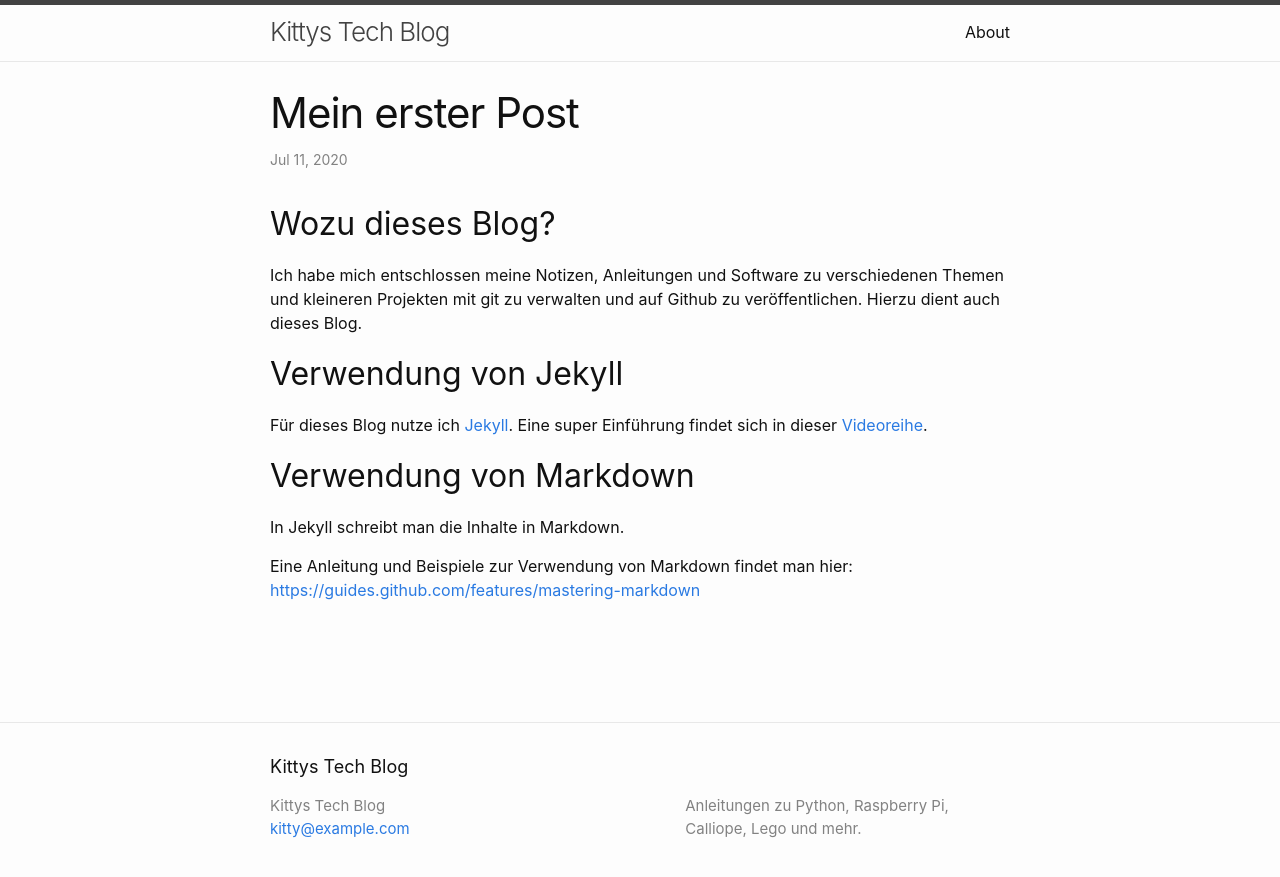
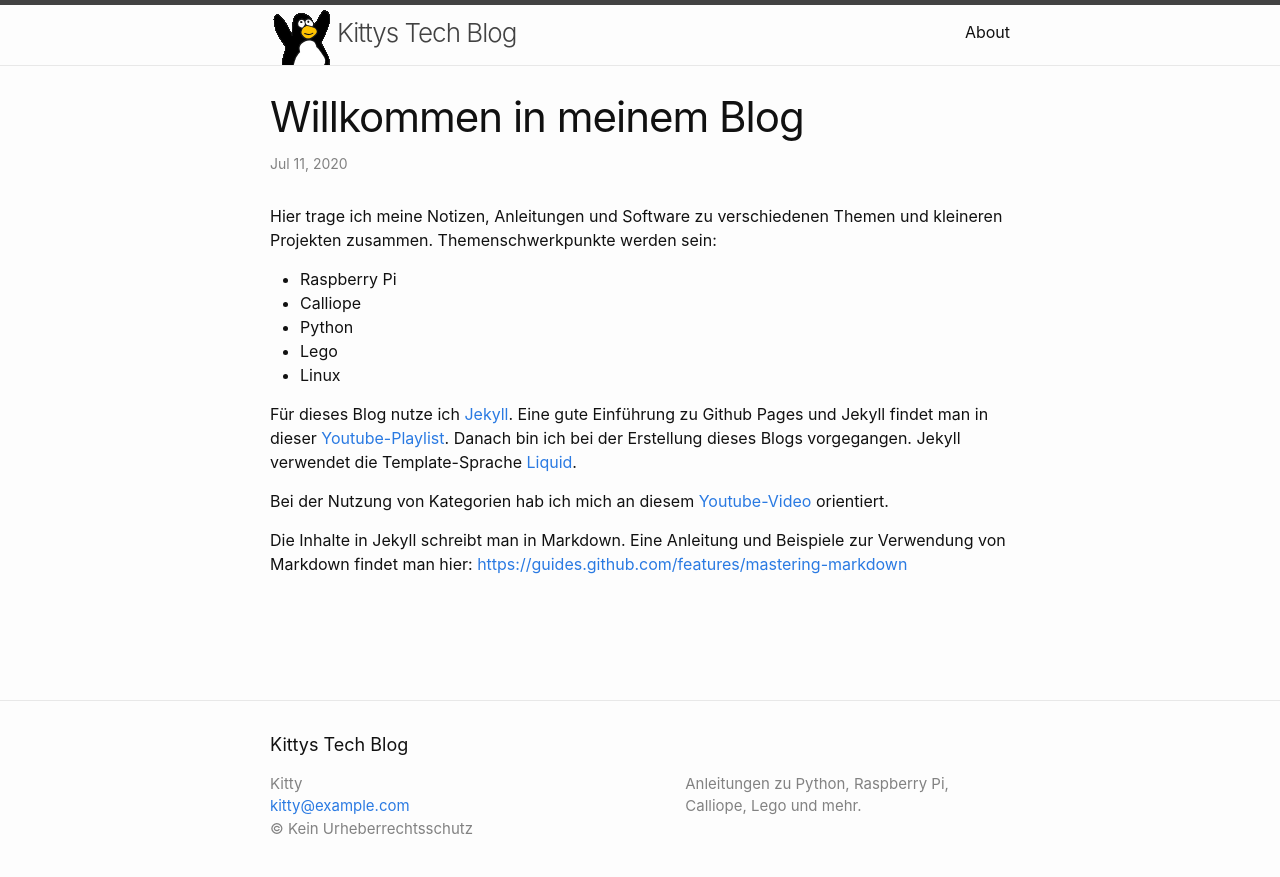
Before and after one commit to verena-km/my-blog, a Jekyll site: the page built from _posts/2020-07-11-my-first-post.md, in a window 1280 px wide. Shown: the top 877 px of the page. Built offline with Jekyll 4.4.1, drawn with Linux system fonts in a browser that asks for light colours.

Commit message:
Logo und Sonstiges

```diff
--- a/_config.yml
+++ b/_config.yml
@@ -27,6 +27,13 @@ url: "https://verena-km.github.io" # the base hostname & protocol for your site,
 #twitter_username: jekyllrb
 #github_username:  jekyll
 
+# Weitere Felder aus dem  minima Theme
+author: Kitty
+
+# Eigene Felder
+copyright: Kein Urheberrechtsschutz
+title-logo: /images/tux-yay2.png
+
 # Build settings
 # Removed minima theme as it is now a regular theme
 # theme: minima
--- a/_includes/footer.html
+++ b/_includes/footer.html
@@ -18,6 +18,9 @@
             {%- if site.email -%}
             <li><a class="u-email" href="mailto:{{ site.email }}">{{ site.email }}</a></li>
             {%- endif -%}
+            {%- if site.copyright -%}
+              &copy; {{ site.copyright | escape  }}
+            {%- endif -%}
         </ul>
       </div>
 
--- a/_includes/header.html
+++ b/_includes/header.html
@@ -3,8 +3,18 @@
   <div class="wrapper">
     {%- assign default_paths = site.pages | map: "path" -%}
     {%- assign page_paths = site.header_pages | default: default_paths -%}
+
+    <!--
     <a class="site-title" rel="author" href="{{ "/" | relative_url }}">{{ site.title | escape }}</a>
+    -->
+    <a class="site-title" rel="author" href="{{ "/" | relative_url }}">
+       {%- if site.title-logo -%}
+        <img src="{{ site.title-logo | relative_url }}" alt="{{ site.title | escape}}">
 
+       {%- endif -%}
+
+       {{ site.title | escape }}
+    </a>
     {%- if page_paths -%}
       <nav class="site-nav">
         <input type="checkbox" id="nav-trigger" class="nav-trigger" />
--- a/_posts/2020-07-11-my-first-post.md
+++ b/_posts/2020-07-11-my-first-post.md
@@ -1,24 +1,22 @@
 ---
 layout: post
-title:  "Mein erster Post"
+title:  "Willkommen in meinem Blog"
 date:   2020-07-11 10:08:49 +0200
 categories: jekyll markdown
 ---
 
 
-## Wozu dieses Blog?
+Hier trage ich meine Notizen, Anleitungen und Software zu verschiedenen Themen und kleineren Projekten zusammen. Themenschwerkpunkte werden sein:
+* Raspberry Pi
+* Calliope
+* Python
+* Lego
+* Linux
 
-Ich habe mich entschlossen meine Notizen, Anleitungen und Software zu verschiedenen Themen und kleineren Projekten mit git zu verwalten und auf Github zu veröffentlichen. Hierzu dient auch dieses Blog.
+Für dieses Blog nutze ich [Jekyll](https://jekyllrb.com). Eine gute Einführung zu Github Pages und Jekyll findet man in dieser [Youtube-Playlist](
+https://www.youtube.com/watch?v=EvYs1idcGnM&list=PLWzwUIYZpnJuT0sH4BN56P5oWTdHJiTNq). Danach bin ich bei der Erstellung dieses Blogs vorgegangen. Jekyll verwendet die Template-Sprache [Liquid](https://jekyllrb.com/docs/liquid/).
 
-## Verwendung von Jekyll
+Bei der Nutzung von Kategorien hab ich mich an diesem [Youtube-Video](https://www.youtube.com/watch?v=QvmiDvJF0KA) orientiert.
 
-Für dieses Blog nutze ich [Jekyll](https://jekyllrb.com). Eine super Einführung findet sich in dieser [Videoreihe](
-https://www.youtube.com/watch?v=EvYs1idcGnM&list=PLWzwUIYZpnJuT0sH4BN56P5oWTdHJiTNq).
-
-
-## Verwendung von Markdown
-
-In Jekyll schreibt man die Inhalte in Markdown.
-
-Eine Anleitung und Beispiele zur Verwendung von Markdown findet man hier:
+Die Inhalte in Jekyll schreibt man in Markdown. Eine Anleitung und Beispiele zur Verwendung von Markdown findet man hier:
 [https://guides.github.com/features/mastering-markdown](https://guides.github.com/features/mastering-markdown/)
```
Also changed, not shown: images/tux-yay2.png (added).
